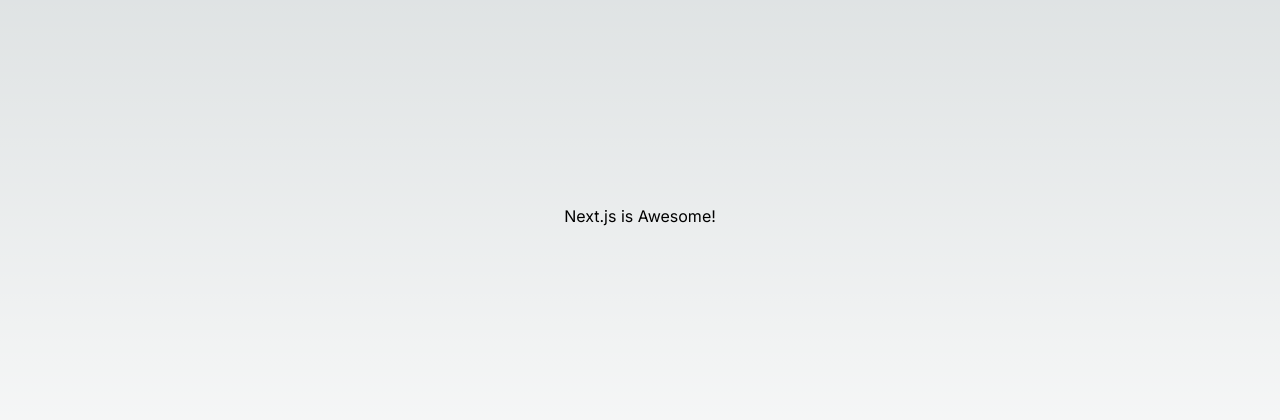
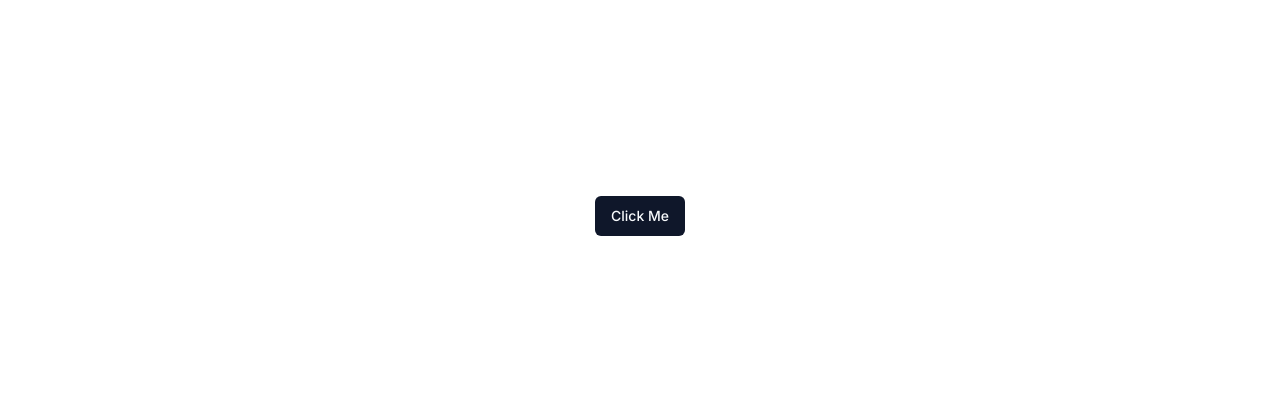
Before and after one commit to greybluesea/sticky-navbar-on-scroll, a Next.js app: page / in a window 1280 px wide. Shown: the part 184-604 px from the top of the page. Built offline with nearby package versions, Linux system fonts and the light colour scheme.

Commit message:
shadcn init run and Button added

```diff
--- a/app/globals.css
+++ b/app/globals.css
@@ -2,26 +2,75 @@
 @tailwind components;
 @tailwind utilities;
 
-:root {
-  --foreground-rgb: 0, 0, 0;
-  --background-start-rgb: 214, 219, 220;
-  --background-end-rgb: 255, 255, 255;
-}
+@layer base {
+  :root {
+    --background: 0 0% 100%;
+    --foreground: 222.2 84% 4.9%;
 
-@media (prefers-color-scheme: dark) {
-  :root {
-    --foreground-rgb: 255, 255, 255;
-    --background-start-rgb: 0, 0, 0;
-    --background-end-rgb: 0, 0, 0;
+    --card: 0 0% 100%;
+    --card-foreground: 222.2 84% 4.9%;
+
+    --popover: 0 0% 100%;
+    --popover-foreground: 222.2 84% 4.9%;
+
+    --primary: 222.2 47.4% 11.2%;
+    --primary-foreground: 210 40% 98%;
+
+    --secondary: 210 40% 96.1%;
+    --secondary-foreground: 222.2 47.4% 11.2%;
+
+    --muted: 210 40% 96.1%;
+    --muted-foreground: 215.4 16.3% 46.9%;
+
+    --accent: 210 40% 96.1%;
+    --accent-foreground: 222.2 47.4% 11.2%;
+
+    --destructive: 0 84.2% 60.2%;
+    --destructive-foreground: 210 40% 98%;
+
+    --border: 214.3 31.8% 91.4%;
+    --input: 214.3 31.8% 91.4%;
+    --ring: 222.2 84% 4.9%;
+
+    --radius: 0.5rem;
+  }
+
+  .dark {
+    --background: 222.2 84% 4.9%;
+    --foreground: 210 40% 98%;
+
+    --card: 222.2 84% 4.9%;
+    --card-foreground: 210 40% 98%;
+
+    --popover: 222.2 84% 4.9%;
+    --popover-foreground: 210 40% 98%;
+
+    --primary: 210 40% 98%;
+    --primary-foreground: 222.2 47.4% 11.2%;
+
+    --secondary: 217.2 32.6% 17.5%;
+    --secondary-foreground: 210 40% 98%;
+
+    --muted: 217.2 32.6% 17.5%;
+    --muted-foreground: 215 20.2% 65.1%;
+
+    --accent: 217.2 32.6% 17.5%;
+    --accent-foreground: 210 40% 98%;
+
+    --destructive: 0 62.8% 30.6%;
+    --destructive-foreground: 210 40% 98%;
+
+    --border: 217.2 32.6% 17.5%;
+    --input: 217.2 32.6% 17.5%;
+    --ring: 212.7 26.8% 83.9%;
   }
 }
 
-body {
-  color: rgb(var(--foreground-rgb));
-  background: linear-gradient(
-      to bottom,
-      transparent,
-      rgb(var(--background-end-rgb))
-    )
-    rgb(var(--background-start-rgb));
+@layer base {
+  * {
+    @apply border-border;
+  }
+  body {
+    @apply bg-background text-foreground;
+  }
 }
--- a/app/page.tsx
+++ b/app/page.tsx
@@ -1,9 +1,10 @@
+import { Button } from "@/components/ui/button";
 import Image from "next/image";
 
 export default function Home() {
   return (
     <main className="grid place-items-center h-screen">
-      Next.js is Awesome!
+      <Button>Click Me</Button>
     </main>
   );
 }
--- /dev/null
+++ b/components/ui/button.tsx
@@ -0,0 +1,56 @@
+import * as React from "react"
+import { Slot } from "@radix-ui/react-slot"
+import { cva, type VariantProps } from "class-variance-authority"
+
+import { cn } from "@/lib/utils"
+
+const buttonVariants = cva(
+  "inline-flex items-center justify-center rounded-md text-sm font-medium ring-offset-background transition-colors focus-visible:outline-none focus-visible:ring-2 focus-visible:ring-ring focus-visible:ring-offset-2 disabled:pointer-events-none disabled:opacity-50",
+  {
+    variants: {
+      variant: {
+        default: "bg-primary text-primary-foreground hover:bg-primary/90",
+        destructive:
+          "bg-destructive text-destructive-foreground hover:bg-destructive/90",
+        outline:
+          "border border-input bg-background hover:bg-accent hover:text-accent-foreground",
+        secondary:
+          "bg-secondary text-secondary-foreground hover:bg-secondary/80",
+        ghost: "hover:bg-accent hover:text-accent-foreground",
+        link: "text-primary underline-offset-4 hover:underline",
+      },
+      size: {
+        default: "h-10 px-4 py-2",
+        sm: "h-9 rounded-md px-3",
+        lg: "h-11 rounded-md px-8",
+        icon: "h-10 w-10",
+      },
+    },
+    defaultVariants: {
+      variant: "default",
+      size: "default",
+    },
+  }
+)
+
+export interface ButtonProps
+  extends React.ButtonHTMLAttributes<HTMLButtonElement>,
+    VariantProps<typeof buttonVariants> {
+  asChild?: boolean
+}
+
+const Button = React.forwardRef<HTMLButtonElement, ButtonProps>(
+  ({ className, variant, size, asChild = false, ...props }, ref) => {
+    const Comp = asChild ? Slot : "button"
+    return (
+      <Comp
+        className={cn(buttonVariants({ variant, size, className }))}
+        ref={ref}
+        {...props}
+      />
+    )
+  }
+)
+Button.displayName = "Button"
+
+export { Button, buttonVariants }
--- /dev/null
+++ b/lib/utils.ts
@@ -0,0 +1,6 @@
+import { type ClassValue, clsx } from "clsx"
+import { twMerge } from "tailwind-merge"
+
+export function cn(...inputs: ClassValue[]) {
+  return twMerge(clsx(inputs))
+}
--- a/package.json
+++ b/package.json
@@ -9,17 +9,23 @@
     "lint": "next lint"
   },
   "dependencies": {
+    "@radix-ui/react-slot": "^1.0.2",
     "@types/node": "20.5.9",
     "@types/react": "18.2.21",
     "@types/react-dom": "18.2.7",
     "autoprefixer": "10.4.15",
+    "class-variance-authority": "^0.7.0",
+    "clsx": "^2.0.0",
     "eslint": "8.48.0",
     "eslint-config-next": "13.4.19",
+    "lucide-react": "^0.274.0",
     "next": "13.4.19",
     "postcss": "8.4.29",
     "react": "18.2.0",
     "react-dom": "18.2.0",
+    "tailwind-merge": "^1.14.0",
     "tailwindcss": "3.3.3",
+    "tailwindcss-animate": "^1.0.7",
     "typescript": "5.2.2"
   }
 }
--- a/tailwind.config.ts
+++ b/tailwind.config.ts
@@ -1,20 +1,76 @@
-import type { Config } from 'tailwindcss'
-
-const config: Config = {
+/** @type {import('tailwindcss').Config} */
+module.exports = {
+  darkMode: ["class"],
   content: [
-    './pages/**/*.{js,ts,jsx,tsx,mdx}',
-    './components/**/*.{js,ts,jsx,tsx,mdx}',
-    './app/**/*.{js,ts,jsx,tsx,mdx}',
-  ],
+    './pages/**/*.{ts,tsx}',
+    './components/**/*.{ts,tsx}',
+    './app/**/*.{ts,tsx}',
+    './src/**/*.{ts,tsx}',
+	],
   theme: {
+    container: {
+      center: true,
+      padding: "2rem",
+      screens: {
+        "2xl": "1400px",
+      },
+    },
     extend: {
-      backgroundImage: {
-        'gradient-radial': 'radial-gradient(var(--tw-gradient-stops))',
-        'gradient-conic':
-          'conic-gradient(from 180deg at 50% 50%, var(--tw-gradient-stops))',
+      colors: {
+        border: "hsl(var(--border))",
+        input: "hsl(var(--input))",
+        ring: "hsl(var(--ring))",
+        background: "hsl(var(--background))",
+        foreground: "hsl(var(--foreground))",
+        primary: {
+          DEFAULT: "hsl(var(--primary))",
+          foreground: "hsl(var(--primary-foreground))",
+        },
+        secondary: {
+          DEFAULT: "hsl(var(--secondary))",
+          foreground: "hsl(var(--secondary-foreground))",
+        },
+        destructive: {
+          DEFAULT: "hsl(var(--destructive))",
+          foreground: "hsl(var(--destructive-foreground))",
+        },
+        muted: {
+          DEFAULT: "hsl(var(--muted))",
+          foreground: "hsl(var(--muted-foreground))",
+        },
+        accent: {
+          DEFAULT: "hsl(var(--accent))",
+          foreground: "hsl(var(--accent-foreground))",
+        },
+        popover: {
+          DEFAULT: "hsl(var(--popover))",
+          foreground: "hsl(var(--popover-foreground))",
+        },
+        card: {
+          DEFAULT: "hsl(var(--card))",
+          foreground: "hsl(var(--card-foreground))",
+        },
+      },
+      borderRadius: {
+        lg: "var(--radius)",
+        md: "calc(var(--radius) - 2px)",
+        sm: "calc(var(--radius) - 4px)",
+      },
+      keyframes: {
+        "accordion-down": {
+          from: { height: 0 },
+          to: { height: "var(--radix-accordion-content-height)" },
+        },
+        "accordion-up": {
+          from: { height: "var(--radix-accordion-content-height)" },
+          to: { height: 0 },
+        },
+      },
+      animation: {
+        "accordion-down": "accordion-down 0.2s ease-out",
+        "accordion-up": "accordion-up 0.2s ease-out",
       },
     },
   },
-  plugins: [],
+  plugins: [require("tailwindcss-animate")],
 }
-export default config
```
Also changed, not shown: components.json (added), 1 other file (tests, documents, lock files or other folders).
